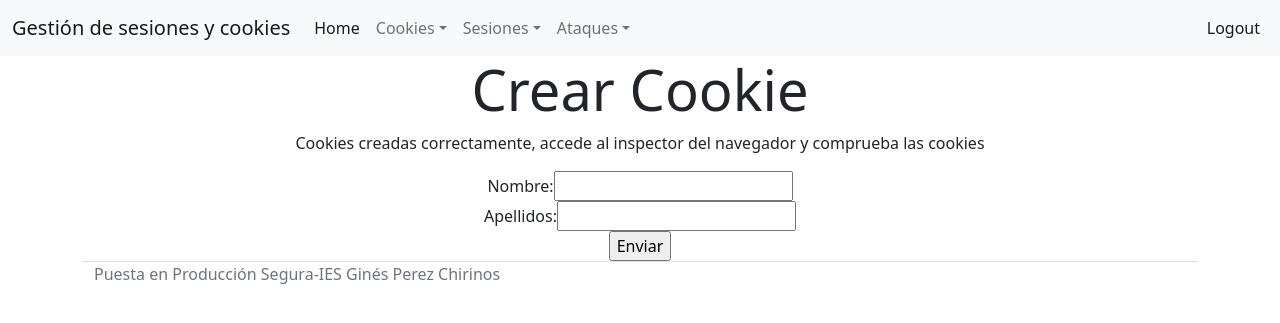
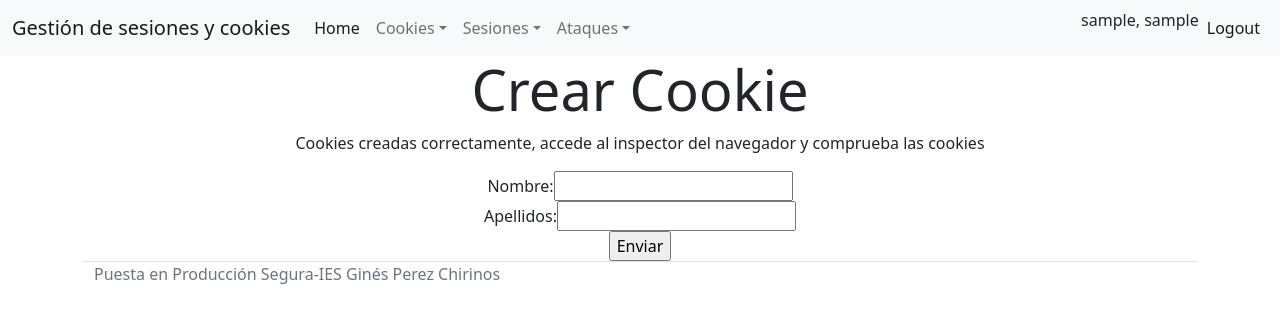
Before and after one commit to agustinchirinos/gestionSesionesCookiesFlaskProject, a Flask app: page /createcookie/ in a window 1280 px wide. Shown: the top 323 px of the page. Run offline with Flask 2, Linux system fonts and the light colour scheme; a user stored in the database is signed in; some libraries are stand-ins or nearby versions.

Commit message:
Sesiones y Cookies

```diff
--- a/app/templates/base/_menu.html
+++ b/app/templates/base/_menu.html
@@ -41,6 +41,9 @@
                 <a class="nav-link active" href="{{ url_for('sesiones.loginsession') }}">Login</a>
             </li>
           {% else %}
+              <li  class="nav-item">
+              {{ current_user.__str__() }}
+              </li>
                <li class="nav-item">
             <a class="nav-link active" href="{{ url_for('sesiones.logoutsession') }}">Logout</a>
           </li>
```
